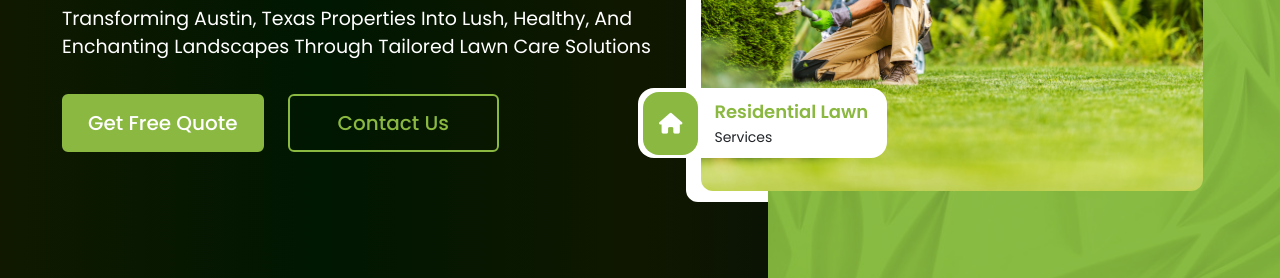
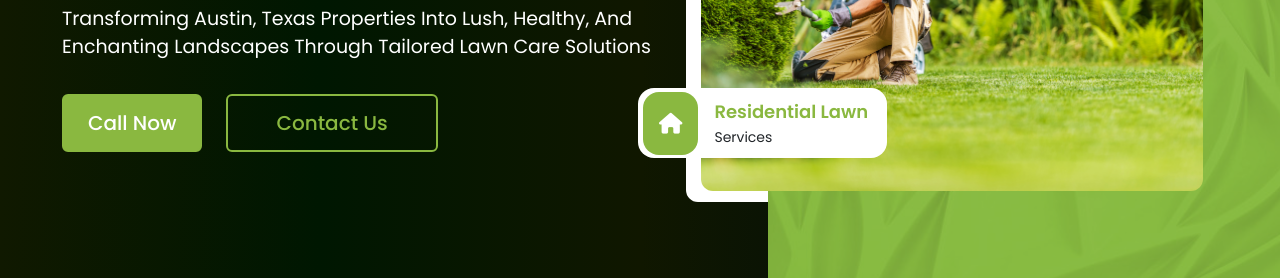
Before and after one commit to shekhar-stha/final-lawn-template-3, a website: page index.html in a window 1280 px wide. Shown: the part 522-800 px from the top of the page. Drawn offline with nearby package versions, Linux system fonts and the light colour scheme.

```diff
--- a/index.html
+++ b/index.html
@@ -93,8 +93,7 @@
 
                         <div class="d-flex flex-vm-row flex-column justify-content-start mt-md-4 mt-3 pb-lg-0 pb-3">
                             <a title="Free Quote Navigation" href="/cta.html"
-                                class="btn btn-primary text-white px-4">Get
-                                Free Quote</a>
+                                class="btn btn-primary text-white px-4">Call Now</a>
 
                             <a title="Contact Us Navigation" href="/contact.html"
                                 class="btn btn-secondary border-white ms-vm-4 mt-vm-0 mt-3 px-sm-5 px-4 border-2 fw-500">Contact
```
